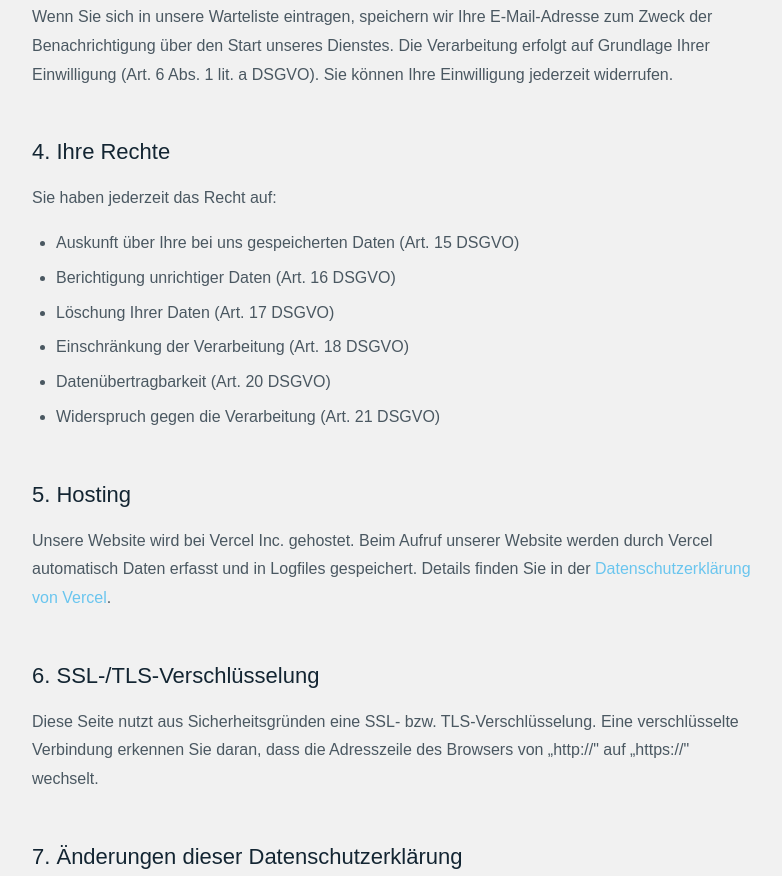
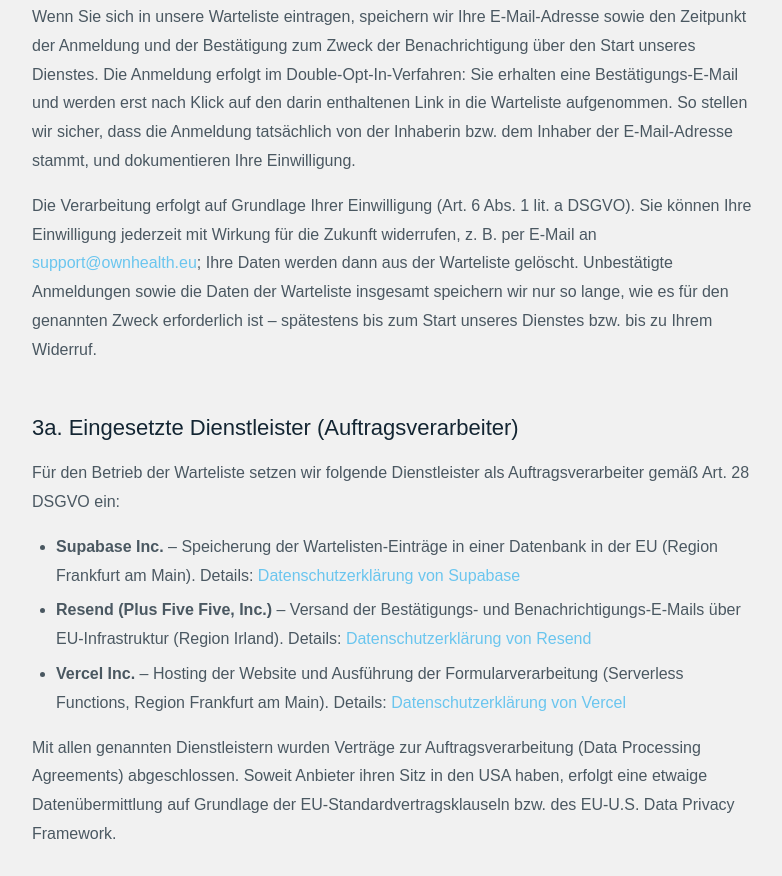
Before and after one commit to OWNHealthcare/website, a website: page datenschutz.html in a window 1280 px wide. Shown: the part 1107-1983 px from the top of the page, without its empty margins (248-1030 px from the left). Drawn offline with Linux system fonts and the light colour scheme; a web font is replaced by a local one.

Commit message:
Datenschutz: Auftragsverarbeiter ergaenzt

```diff
--- a/datenschutz.html
+++ b/datenschutz.html
@@ -24,7 +24,7 @@
     </a>
 
     <h1 class="legal__title">Datenschutzerklärung</h1>
-    <p class="legal__date">Stand: Mai 2026</p>
+    <p class="legal__date">Stand: Juli 2026</p>
 
     <h2 class="legal__section-title">1. Verantwortliche Stelle</h2>
     <p class="legal__text">
@@ -52,7 +52,23 @@
 
     <h2 class="legal__section-title">3. Warteliste / E-Mail-Erfassung</h2>
     <p class="legal__text">
-      Wenn Sie sich in unsere Warteliste eintragen, speichern wir Ihre E-Mail-Adresse zum Zweck der Benachrichtigung über den Start unseres Dienstes. Die Verarbeitung erfolgt auf Grundlage Ihrer Einwilligung (Art. 6 Abs. 1 lit. a DSGVO). Sie können Ihre Einwilligung jederzeit widerrufen.
+      Wenn Sie sich in unsere Warteliste eintragen, speichern wir Ihre E-Mail-Adresse sowie den Zeitpunkt der Anmeldung und der Bestätigung zum Zweck der Benachrichtigung über den Start unseres Dienstes. Die Anmeldung erfolgt im Double-Opt-In-Verfahren: Sie erhalten eine Bestätigungs-E-Mail und werden erst nach Klick auf den darin enthaltenen Link in die Warteliste aufgenommen. So stellen wir sicher, dass die Anmeldung tatsächlich von der Inhaberin bzw. dem Inhaber der E-Mail-Adresse stammt, und dokumentieren Ihre Einwilligung.
+    </p>
+    <p class="legal__text">
+      Die Verarbeitung erfolgt auf Grundlage Ihrer Einwilligung (Art. 6 Abs. 1 lit. a DSGVO). Sie können Ihre Einwilligung jederzeit mit Wirkung für die Zukunft widerrufen, z.&nbsp;B. per E-Mail an <a href="mailto:support@ownhealth.eu">support@ownhealth.eu</a>; Ihre Daten werden dann aus der Warteliste gelöscht. Unbestätigte Anmeldungen sowie die Daten der Warteliste insgesamt speichern wir nur so lange, wie es für den genannten Zweck erforderlich ist – spätestens bis zum Start unseres Dienstes bzw. bis zu Ihrem Widerruf.
+    </p>
+
+    <h2 class="legal__section-title">3a. Eingesetzte Dienstleister (Auftragsverarbeiter)</h2>
+    <p class="legal__text">
+      Für den Betrieb der Warteliste setzen wir folgende Dienstleister als Auftragsverarbeiter gemäß Art. 28 DSGVO ein:
+    </p>
+    <ul class="legal__list">
+      <li><strong>Supabase Inc.</strong> – Speicherung der Wartelisten-Einträge in einer Datenbank in der EU (Region Frankfurt am Main). Details: <a href="https://supabase.com/privacy" target="_blank" rel="noopener">Datenschutzerklärung von Supabase</a></li>
+      <li><strong>Resend (Plus Five Five, Inc.)</strong> – Versand der Bestätigungs- und Benachrichtigungs-E-Mails über EU-Infrastruktur (Region Irland). Details: <a href="https://resend.com/legal/privacy-policy" target="_blank" rel="noopener">Datenschutzerklärung von Resend</a></li>
+      <li><strong>Vercel Inc.</strong> – Hosting der Website und Ausführung der Formularverarbeitung (Serverless Functions, Region Frankfurt am Main). Details: <a href="https://vercel.com/legal/privacy-policy" target="_blank" rel="noopener">Datenschutzerklärung von Vercel</a></li>
+    </ul>
+    <p class="legal__text">
+      Mit allen genannten Dienstleistern wurden Verträge zur Auftragsverarbeitung (Data Processing Agreements) abgeschlossen. Soweit Anbieter ihren Sitz in den USA haben, erfolgt eine etwaige Datenübermittlung auf Grundlage der EU-Standardvertragsklauseln bzw. des EU-U.S. Data Privacy Framework.
     </p>
 
     <h2 class="legal__section-title">4. Ihre Rechte</h2>
```
